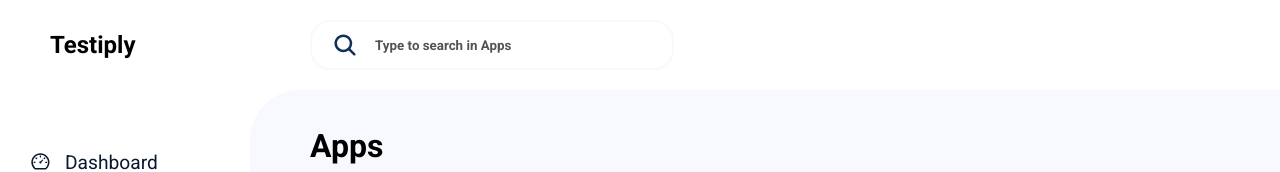
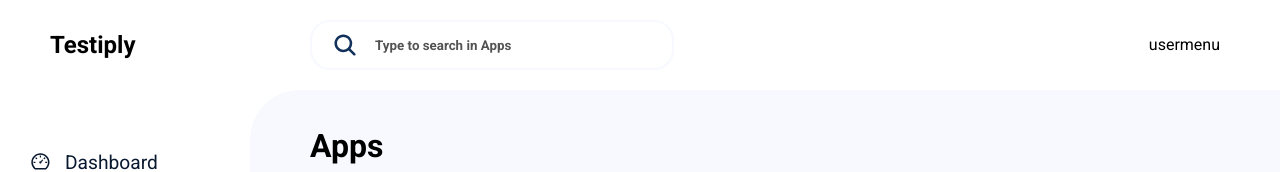
Before and after one commit to floriankulig/testiply, a Next.js app: page /dev/apps in a window 1280 px wide. Shown: the top 172 px of the page. Built offline with nearby package versions, Linux system fonts and the light colour scheme; no server answers.

Commit message:
added component for splitting up header content

```diff
--- a/src/components/layouts/header/Header.tsx
+++ b/src/components/layouts/header/Header.tsx
@@ -27,6 +27,10 @@ const StyledHeader = styled.header<StyledHeaderProps>`
   box-shadow: ${(p) =>
     p.scrolled ? `0px 25px 60px ${rgba(100, 100, 100, 0.05)}` : "none"};
   transition: var(--sidebarDuration) all var(--easing);
+`;
+
+const StyledMenus = styled.div`
+  margin-left: auto;
 `;
 
 interface HeaderProps {
@@ -63,6 +67,7 @@ export const Header: React.FC<HeaderProps> = ({
     >
       {isMobile && <Burger setSidebarOpen={setSidebarOpen} />}
       <Searchbar />
+      <StyledMenus>usermenu</StyledMenus>
     </StyledHeader>
   );
 };
```
